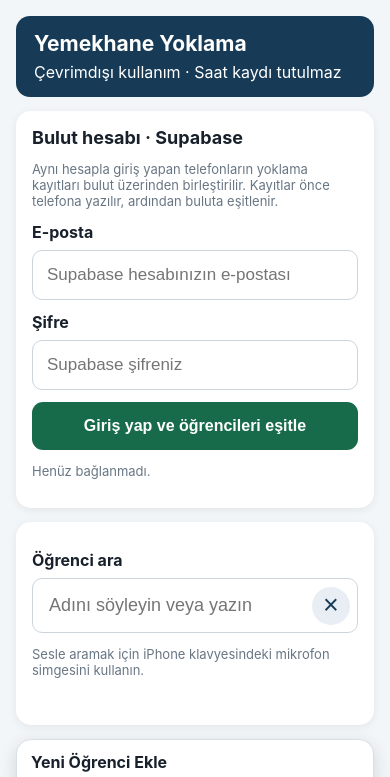
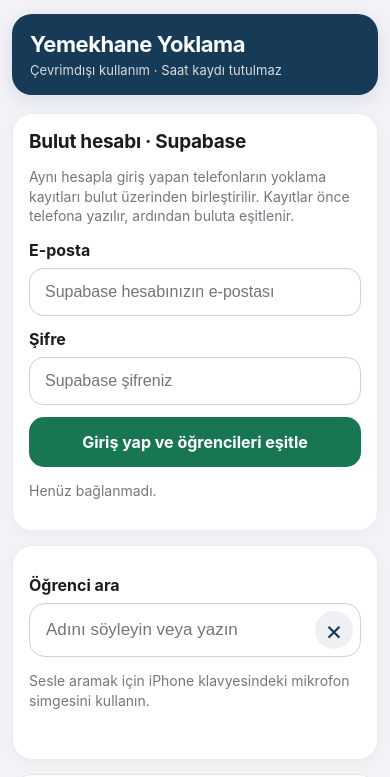
Before and after one commit to erkan2384-glitch/YEMEKHANE-TAK-P, a plain HTML site: page index.html in a window 390 px wide. Shown: the top 777 px of the page. Drawn offline with nearby package versions, Linux system fonts and the light colour scheme.

Commit message:
Polish iPhone-style app interface

```diff
--- a/index.html
+++ b/index.html
@@ -39,6 +39,45 @@ header h1{font-size:21px}
   #dailyReport tr{break-inside:avoid;page-break-inside:avoid}
 }
 @media screen{#dailyReport .print-date{display:none}}
+
+/* iPhone-native inspired layout */
+:root{color-scheme:light;--ios-bg:#f2f2f7;--ios-card:#fff;--ios-blue:#173b57;--ios-green:#187653;--ios-separator:#e5e5ea}
+html{min-height:100%;background:var(--ios-bg);-webkit-text-size-adjust:100%;overscroll-behavior-y:contain}
+body{font-family:-apple-system,BlinkMacSystemFont,"SF Pro Text","Helvetica Neue",sans-serif;background:var(--ios-bg);color:#1c1c1e;max-width:620px;margin:0 auto;padding: max(12px,env(safe-area-inset-top)) max(14px,env(safe-area-inset-right)) calc(100px + env(safe-area-inset-bottom)) max(14px,env(safe-area-inset-left));}
+header{background:var(--ios-blue);padding:19px 20px;border-radius:22px;margin:2px 0 18px;box-shadow:0 5px 18px #173b571c}
+header h1{font-size:23px;letter-spacing:-.45px;font-weight:750;margin:0 0 5px}
+header>div{font-size:13px;opacity:.82;letter-spacing:.05px}
+.card{background:var(--ios-card);border:1px solid #ececf0;border-radius:22px;padding:18px;margin:14px 0;box-shadow:0 3px 14px #1c1c1e08}
+.sectiontitle{font-size:19px;letter-spacing:-.25px}
+label{font-size:16px;margin:13px 0 8px}
+input,select{min-height:48px;border:1px solid #d1d1d6;border-radius:14px;padding:13px 15px;font-size:16px;color:#1c1c1e;background:#fff;box-shadow:inset 0 1px 2px #00000005}
+input:focus,select:focus{outline:2px solid #173b5740;border-color:#173b57}
+button{font-family:inherit;-webkit-tap-highlight-color:transparent;touch-action:manipulation}
+.primary{min-height:50px;border-radius:15px;background:var(--ios-green);font-size:16px;padding:14px 16px}
+.secondary{min-height:46px;border-radius:14px;font-size:14px;padding:12px 14px;background:#eef0f4}
+.student{border:1px solid var(--ios-separator);border-radius:18px;padding:15px;margin-top:12px;background:#fff}
+.name{font-size:20px;letter-spacing:-.3px;line-height:1.2}
+.muted,.small{font-size:14px;line-height:1.4;color:#737780}
+#search{font-size:17px;min-height:54px;border-radius:16px}
+.searchbox #clearSearch{width:38px;height:38px;background:#eef0f4;color:#173b57}
+#results .student{padding:15px}
+#results .attendance-btn{min-height:50px;border-radius:15px;font-size:16px;margin-top:13px}
+.addcard{box-shadow:none;border:1px solid var(--ios-separator);padding:16px}
+#mobileTabs{padding:7px 12px calc(7px + env(safe-area-inset-bottom));background:rgba(250,250,252,.94);border-top:1px solid #d8d8dd;box-shadow:0 -5px 22px #0000000d;backdrop-filter:saturate(180%) blur(22px);-webkit-backdrop-filter:saturate(180%) blur(22px)}
+#mobileTabs button{min-height:52px;border-radius:14px;font-size:11px;font-weight:650;gap:2px;color:#777982}
+#mobileTabs button span{font-size:21px;line-height:25px}
+#mobileTabs button.active{background:#e7f1eb;color:#176b4b}
+#notice{font-size:14px;line-height:1.4}
+.tab-panel{min-height:55vh}
+@media(max-width:420px){
+ body{padding-left:12px;padding-right:12px}
+ header{padding:17px 18px;border-radius:20px}
+ header h1{font-size:22px}
+ .card{padding:16px;border-radius:20px}
+ .student{padding:14px}
+}
+@media(min-width:700px){body{padding-top:24px}#mobileTabs{max-width:620px}}
+
 </style></head><body>
 <header><h1>Yemekhane Yoklama</h1><div>Çevrimdışı kullanım · Saat kaydı tutulmaz</div></header>
 <section class="card" id="cloudCard">
```
